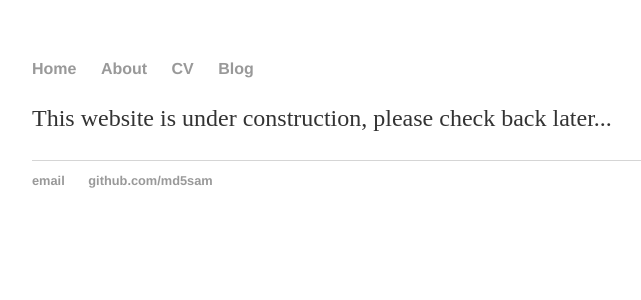
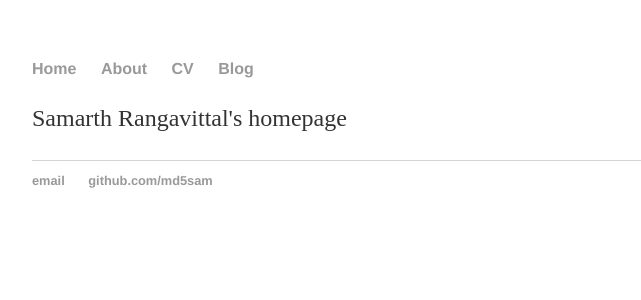
Before and after one commit to md5sam/md5sam.github.io, a Jekyll site: the page built from index.html, in a window 1280 px wide. Shown: the top 300 px of the page, without its empty margins (160-801 px from the left). Built offline with Jekyll 4.4.1, drawn with Linux system fonts in a browser that asks for light colours.

Commit message:
modify index.html

```diff
--- a/index.html
+++ b/index.html
@@ -4,5 +4,5 @@ title: Samarth Rangavittal
 ---
 <div class="blurb">
 
-	<p> This website is under construction, please check back later...</p>
+	<p> Samarth Rangavittal's homepage </p>
 </div><!-- /.blurb -->
```
